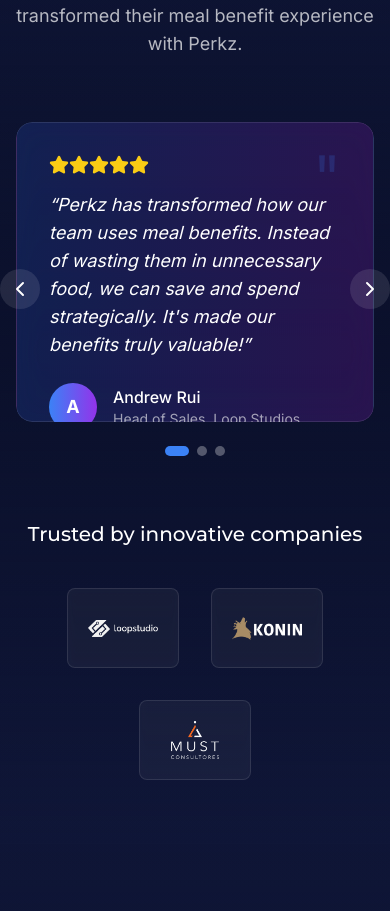
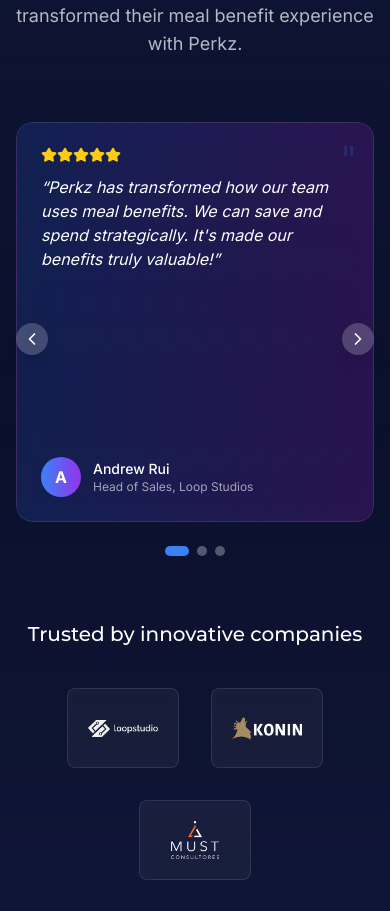
Before and after one commit to Rolangas/Perkz, a Next.js app: page / in a window 390 px wide. Shown: the part 4665-5576 px from the top of the page. Built offline with nearby package versions, Linux system fonts and the light colour scheme.

Commit message:
Fix testimonials display on mobile devices

```diff
--- a/components/TestimonialsSection.tsx
+++ b/components/TestimonialsSection.tsx
@@ -15,7 +15,7 @@
       company: "Loop Studios",
       image: "/images/testimonial-1.jpg",
       companyLogo: "/images/idevibelogo.png",
-      content: "Perkz has transformed how our team uses meal benefits. Instead of wasting them in unnecessary food, we can save and spend strategically. It's made our benefits truly valuable!",
+      content: "Perkz has transformed how our team uses meal benefits. We can save and spend strategically. It's made our benefits truly valuable!",
       rating: 5,
     },
     {
@@ -25,7 +25,7 @@
       company: "Konin Life",
       image: "/images/testimonial-2.jpg",
       companyLogo: "/images/idevibelogo.png",
-      content: "As someone who often works from home, I love that I can save my meal allowances for days I'm in the office. The flexibility Perkz offers means I never lose the benefits I'm entitled to.",
+      content: "I love that I can save my meal allowances for days I'm in the office. The flexibility means I never lose the benefits I'm entitled to.",
       rating: 5,
     },
     {
@@ -35,7 +35,7 @@
       company: "Must Consulting",
       image: "/images/testimonial-3.jpg",
       companyLogo: "/images/idevibelogo.png",
-      content: "From an HR perspective, Perkz has been a game-changer for our benefits program. Employees are happier, and the administrative overhead is minimal. The ROI has been outstanding.",
+      content: "From an HR perspective, Perkz has been a game-changer for our benefits program. Employees are happier, and the ROI has been outstanding.",
       rating: 5,
     },
   ];
@@ -140,7 +140,7 @@
         <div className="max-w-4xl mx-auto mb-16 relative">
           {/* Carousel container with overflow hidden */}
           <div className="overflow-hidden rounded-2xl relative">
-            <div className="relative h-[300px] md:h-[280px]">
+            <div className="relative h-[400px] sm:h-[350px] md:h-[280px]">
               <AnimatePresence initial={false} custom={direction} mode="wait">
                 <motion.div
                   key={activeSlide}
@@ -151,29 +151,29 @@
                   exit="exit"
                   className="absolute top-0 left-0 w-full h-full"
                 >
-                  <div className="bg-gradient-to-r from-blue-900/40 to-purple-900/40 backdrop-blur-md p-8 md:p-10 rounded-2xl border border-white/10 relative h-full">
+                  <div className="bg-gradient-to-r from-blue-900/40 to-purple-900/40 backdrop-blur-md p-6 sm:p-8 md:p-10 rounded-2xl border border-white/10 relative h-full flex flex-col justify-between">
                     {/* Quote mark */}
-                    <div className="absolute top-6 right-8 text-6xl text-blue-500/20 font-serif">"</div>
+                    <div className="absolute top-4 right-4 md:top-6 md:right-8 text-4xl md:text-6xl text-blue-500/20 font-serif">"</div>
 
                     {/* Content */}
-                    <div className="mb-6 relative z-10">
-                      <div className="flex mb-4">
+                    <div className="relative z-10 h-full flex flex-col">
+                      <div className="flex mb-3 md:mb-4">
                         {[...Array(5)].map((_, i) => (
                           <StarIcon
                             key={i}
-                            className={`w-5 h-5 ${i < testimonials[activeSlide].rating ? 'text-yellow-400' : 'text-gray-400'}`}
+                            className={`w-4 h-4 md:w-5 md:h-5 ${i < testimonials[activeSlide].rating ? 'text-yellow-400' : 'text-gray-400'}`}
                             fill={i < testimonials[activeSlide].rating ? 'currentColor' : 'none'}
                           />
                         ))}
                       </div>
-                      <p className="text-white text-lg italic mb-6">&ldquo;{testimonials[activeSlide].content}&rdquo;</p>
-                      <div className="flex items-center">
-                        <div className="w-12 h-12 rounded-full bg-gradient-to-r from-blue-500 to-purple-600 flex items-center justify-center text-white font-bold text-lg mr-4">
+                      <p className="text-white text-base md:text-lg italic mb-4 md:mb-6 overflow-y-auto flex-grow">&ldquo;{testimonials[activeSlide].content}&rdquo;</p>
+                      <div className="flex items-center mt-auto">
+                        <div className="w-10 h-10 md:w-12 md:h-12 rounded-full bg-gradient-to-r from-blue-500 to-purple-600 flex items-center justify-center text-white font-bold text-base md:text-lg mr-3 md:mr-4 flex-shrink-0">
                           {testimonials[activeSlide].name.charAt(0)}
                         </div>
                         <div>
-                          <div className="text-white font-medium">{testimonials[activeSlide].name}</div>
-                          <div className="text-white/60 text-sm">{testimonials[activeSlide].role}, {testimonials[activeSlide].company}</div>
+                          <div className="text-white font-medium text-sm md:text-base">{testimonials[activeSlide].name}</div>
+                          <div className="text-white/60 text-xs md:text-sm">{testimonials[activeSlide].role}, {testimonials[activeSlide].company}</div>
                         </div>
                       </div>
                     </div>
@@ -184,28 +184,28 @@
           </div>
 
           {/* Navigation buttons */}
-          <div className="absolute top-1/2 -left-4 md:-left-6 transform -translate-y-1/2">
+          <div className="absolute top-1/2 left-0 md:-left-6 transform -translate-y-1/2 z-10">
             <motion.button
               onClick={prevSlide}
-              className="w-10 h-10 bg-white/10 hover:bg-white/20 rounded-full flex items-center justify-center text-white transition-colors duration-300"
+              className="w-8 h-8 md:w-10 md:h-10 bg-white/20 hover:bg-white/30 rounded-full flex items-center justify-center text-white transition-colors duration-300 backdrop-blur-sm shadow-lg"
               aria-label="Previous testimonial"
               whileHover={{ scale: 1.1 }}
               whileTap={{ scale: 0.95 }}
               style={{ display: 'flex', alignItems: 'center', justifyContent: 'center' }}
             >
-              <ChevronLeftIcon className="w-6 h-6" />
+              <ChevronLeftIcon className="w-5 h-5 md:w-6 md:h-6" />
             </motion.button>
           </div>
-          <div className="absolute top-1/2 -right-4 md:-right-6 transform -translate-y-1/2">
+          <div className="absolute top-1/2 right-0 md:-right-6 transform -translate-y-1/2 z-10">
             <motion.button
               onClick={nextSlide}
-              className="w-10 h-10 bg-white/10 hover:bg-white/20 rounded-full flex items-center justify-center text-white transition-colors duration-300"
+              className="w-8 h-8 md:w-10 md:h-10 bg-white/20 hover:bg-white/30 rounded-full flex items-center justify-center text-white transition-colors duration-300 backdrop-blur-sm shadow-lg"
               aria-label="Next testimonial"
               whileHover={{ scale: 1.1 }}
               whileTap={{ scale: 0.95 }}
               style={{ display: 'flex', alignItems: 'center', justifyContent: 'center' }}
             >
-              <ChevronRightIcon className="w-6 h-6" />
+              <ChevronRightIcon className="w-5 h-5 md:w-6 md:h-6" />
             </motion.button>
           </div>
 
```
